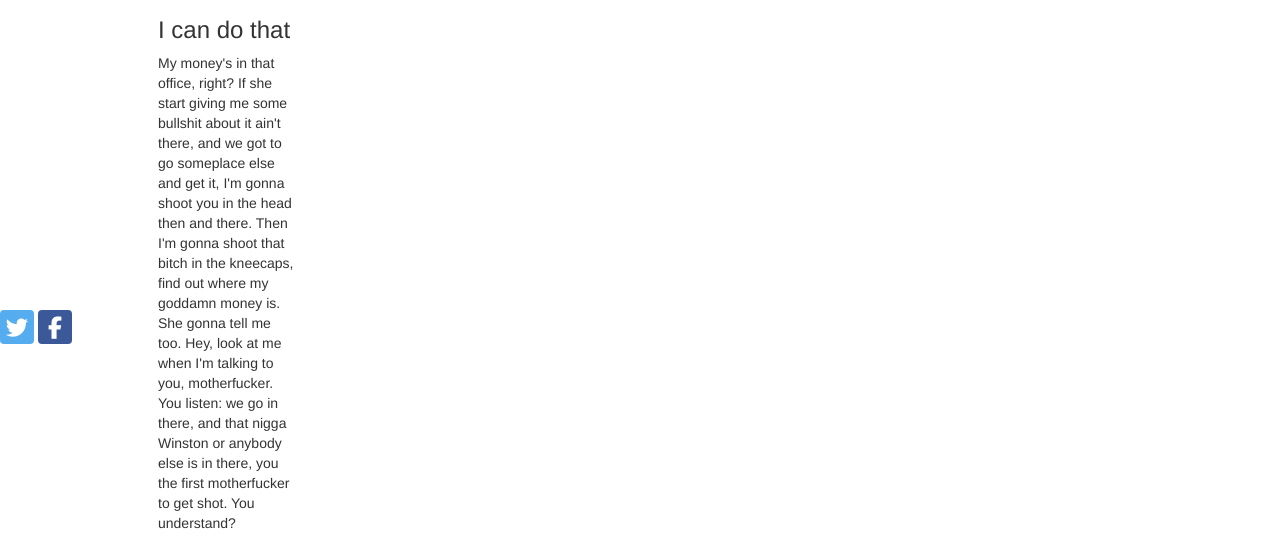
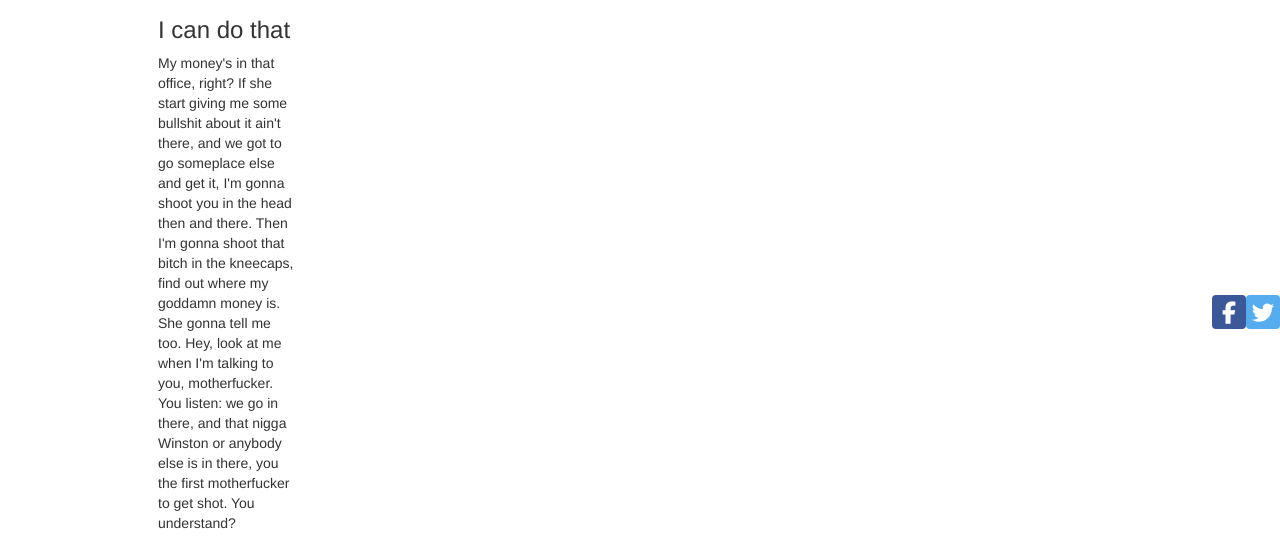
Before and after one commit to Webutviklingoblig2/Oblig-2, a plain HTML site: page index.html in a window 1280 px wide. Shown: the part 456-992 px from the top of the page. Drawn offline with nearby package versions, Linux system fonts and the light colour scheme.

Commit message:
Social btns

```diff
--- a/forside.css
+++ b/forside.css
@@ -319,11 +319,6 @@ html { height: 100%;}
     height: 500px;
 }
 
-#footer{
-    margin-top: inherit;
+#socialBtn{
+    padding-left: 20px;
 }
-
-.btn-facebook{
-    width: 100px;
-
-}
--- a/index.html
+++ b/index.html
@@ -161,13 +161,15 @@
 </div>
 
 <!-- FOOTER -->
-<div class="footer navbar-fixed-bottom" id="footer">
-    <a class="btn btn-social-icon btn-twitter">
+<div class="container-width">
+<div class="footer navbar navbar-fixed-bottom" id="footer">
+    <a class="btn btn-social-icon btn-twitter pull-right" id="socialBtn">
         <span class="fa fa-twitter"></span>
     </a>
-    <a class="btn btn-social-icon btn-facebook">
+    <a class="btn btn-social-icon btn-facebook pull-right" id="socialBtn">
         <span class="fa fa-facebook"></span>
     </a>
+</div>
 </div>
 <!-- FOOTER END -->
 
```
